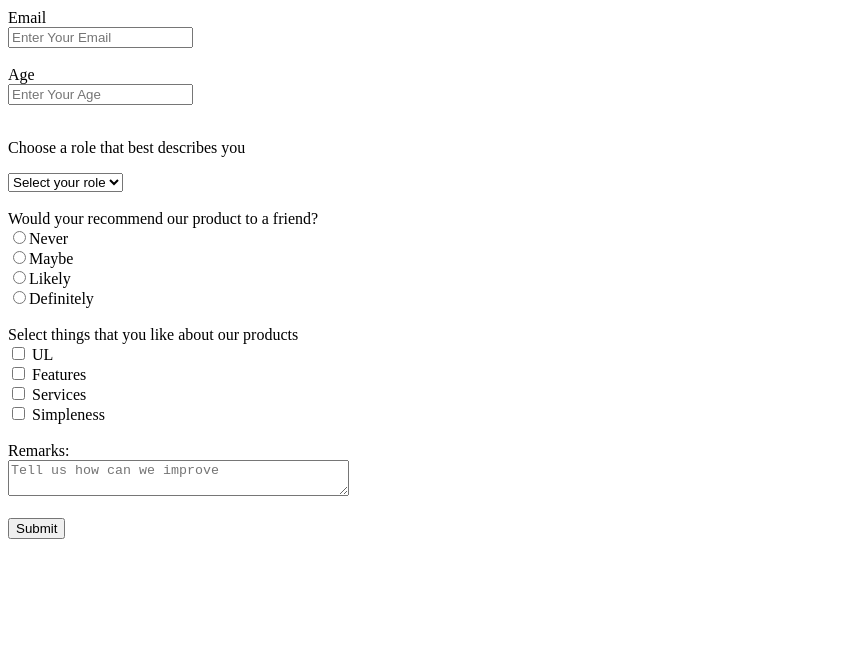
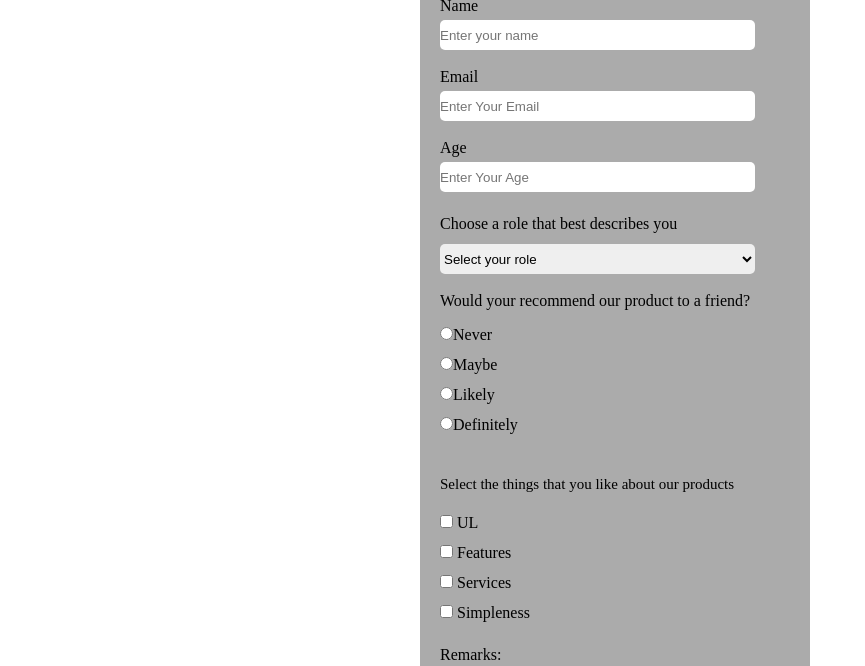
Before and after one commit to solowealth/SURVEY, a plain HTML site: page index.html in a window 1280 px wide. Shown: the part 162-828 px from the top of the page, without its empty margins (0-865 px from the left). Before the commit the page ends 800 px from the top, so only its background shows below. Drawn offline with Linux system fonts and the light colour scheme.

Commit message:
added style.css file and modified index.html also

```diff
--- a/index.html
+++ b/index.html
@@ -4,34 +4,36 @@
     <meta charset="UTF-8">
     <meta http-equiv="X-UA-Compatible" content="IE=edge">
     <meta name="viewport" content="width=device-width, initial-scale=1.0">
+    <link rel="stylesheet" href="style.css">
     <title>SURVEY FORM</title>
 </head>
 <body>
-    <div>
+    <main class="main">
+        <div class="header-container">
             <h1>Survey Form</h1>
-        <p><i>Thank you for taking your time to give us feedback</i></p>
+            <p class="header-text"><i>Thank you for taking your time to give us feedback</i></p>
         </div>
 
         <div>
-        <form>
-            <div>
+            <form class="form">
+                <div class="form-group">
                     <label for="name">Name</label><br>
                     <input type="text" id="name" placeholder="Enter your name" />
                 </div><br>
 
-            <div>
+                <div class="form-group">
                     <label for="email">Email</label><br>
                     <input type="email" id="email" placeholder="Enter Your Email" />
                 </div><br>
 
-            <div>
+                <div class="form-group">
                     <label for="age">Age</label><br>
                     <input type="number" id="age" placeholder="Enter Your Age" />
                 </div><br>
 
-            <div>
+                <div class="form-group">
                     <p>Choose a role that best describes you</p>
-                <select name="role" id="">
+                    <select name="role" id="select">
                         <br>
                         <option value="select your role">Select your role</option>
                         <option value="beginner">Beginner</option>
@@ -40,35 +42,46 @@
                     </select>
                 </div><br>
 
-            <div>
-                <label for="recommend">Would your recommend our product to a friend?</label><br>
-                <input type="radio" />Never<br>
+                <div class="form-group">
+                    <label for="recommend" class="">Would your recommend our product to a friend?</label><br>
+                    <div class="radio-group">
+                        <input type="radio"/>Never<br>
                         <input type="radio" />Maybe<br>
                         <input type="radio" />Likely<br>
                         <input type="radio" />Definitely<br>
                     </div><br>
 
-            <div>
-                <label for="select">Select things that you like about our products</label><br>
-                <input type="checkbox" id="UL" name="UL" value="UL" />
-                <label for="UL">UL</label><br>
-                <input type="checkbox" id="features" name="features" value="features" />
-                <label for="features">Features</label><br>
-                <input type="checkbox" id="services" name="services" value="services" />
-                <label for="services">Services</label><br>
-                <input type="checkbox" id="simpleness" name="simpleness" value="simpleness" />
-                <label for="simpleness">Simpleness</label><br>
                 </div><br>
 
-            <div>
-                <label for="remarks">Remarks:</label><br>
+                <div class="form-group">
+                    <div class="select-text">
+                        <label for="select">Select the things that you like about our products</label><br>
+                    </div>
+
+                    <div class="checkbox-group">
+                        <input type="checkbox" id="" name="UL" value="UL" />
+                        <label for="UL" id="ul">UL</label><br>
+                        <input type="checkbox" id="" name="features" value="features" />
+                        <label for="features" id="features">Features</label><br>
+                        <input type="checkbox" id="" name="services" value="services" />
+                        <label for="services" id="services">Services</label><br>
+                        <input type="checkbox" id="" name="simpleness" value="simpleness" />
+                        <label for="simpleness" id="simpleness">Simpleness</label><br>
+                    </div>
+
+                </div><br>
+
+                <div class="form-group">
+                    <label for="remarks" id="remarks-text">Remarks:</label><br>
                     <textarea cols="40" id="remarks" placeholder="Tell us how can we improve"></textarea>
                 </div><br>
 
-            <div>
-                <button>Submit</button>
+                <div class="form-group">
+                    <button id="submit" type="submit">Submit</button>
                 </div>
             </form>
         </div>
+    </main>
+
 </body>
 </html>
--- /dev/null
+++ b/style.css
@@ -0,0 +1,127 @@
+*{
+margin: 0px;
+padding: 0%;
+box-sizing: border-box;
+}
+
+.main{
+    background-color: rgba(128, 128, 128, 0.658);
+    margin-top: 50px;
+    margin-left: 420px;
+    margin-right: 470px;
+    border-radius: 15px;
+}
+
+h1{
+    text-align: center;
+    padding-top: 15px;
+    padding-bottom: 5px;
+}
+
+p{
+    padding-top: 5px;
+    padding-bottom: 10px;
+}
+
+.header-text{
+    font-size: 15px;
+    padding-bottom: 30px;
+    text-align: center;
+}
+
+.form-group{
+
+    margin-left: 20px;
+    margin-right: 20px;
+    width: 315px;
+}
+
+#name{
+
+    height: 30px;
+    width: 315px;
+    border-radius: 5px;
+    outline: none;
+    border: none;
+    margin-top: 5px;
+}
+
+#email{
+
+    height: 30px;
+    width: 315px;
+    border-radius: 5px;
+    outline: none;
+    border: none;
+    margin-top: 5px;
+}
+
+#age{
+
+    height: 30px;
+    width: 315px;
+    border-radius: 5px;
+    outline: none;
+    border: none;
+    margin-top: 5px;
+}
+
+#select{
+    height: 30px;
+    width: 315px;
+    border-radius: 5px;
+    outline: none;
+    border: none;
+    margin-top: 1px;
+}
+
+.select-text{
+
+    padding-bottom: 15px;
+    font-size: 15px;
+}
+
+.radio-group{
+
+    margin-top: 10px;
+    line-height: 30px;
+}
+
+#ul{
+    line-height: 30px;
+}
+#features{
+    line-height: 30px;
+}
+
+#services{
+    line-height: 30px;
+}
+
+#simpleness{
+    line-height: 30px;
+}
+
+textarea{
+
+    height: 150px;
+    border-radius: 10px;
+    outline: none;
+    margin-top: 5px;
+}
+
+button{
+
+    height: 40px;
+    width: 315px;
+    margin-bottom: 50px;
+    border-radius: 10px;
+    background-color: black;
+    color: white;
+    font-size: 20px;
+    cursor: pointer;
+}
+
+#submit:hover{
+    background-color: rgba(128, 128, 128, 0.393);
+}
```
Lines whose indentation alone changed are shown as unchanged.
